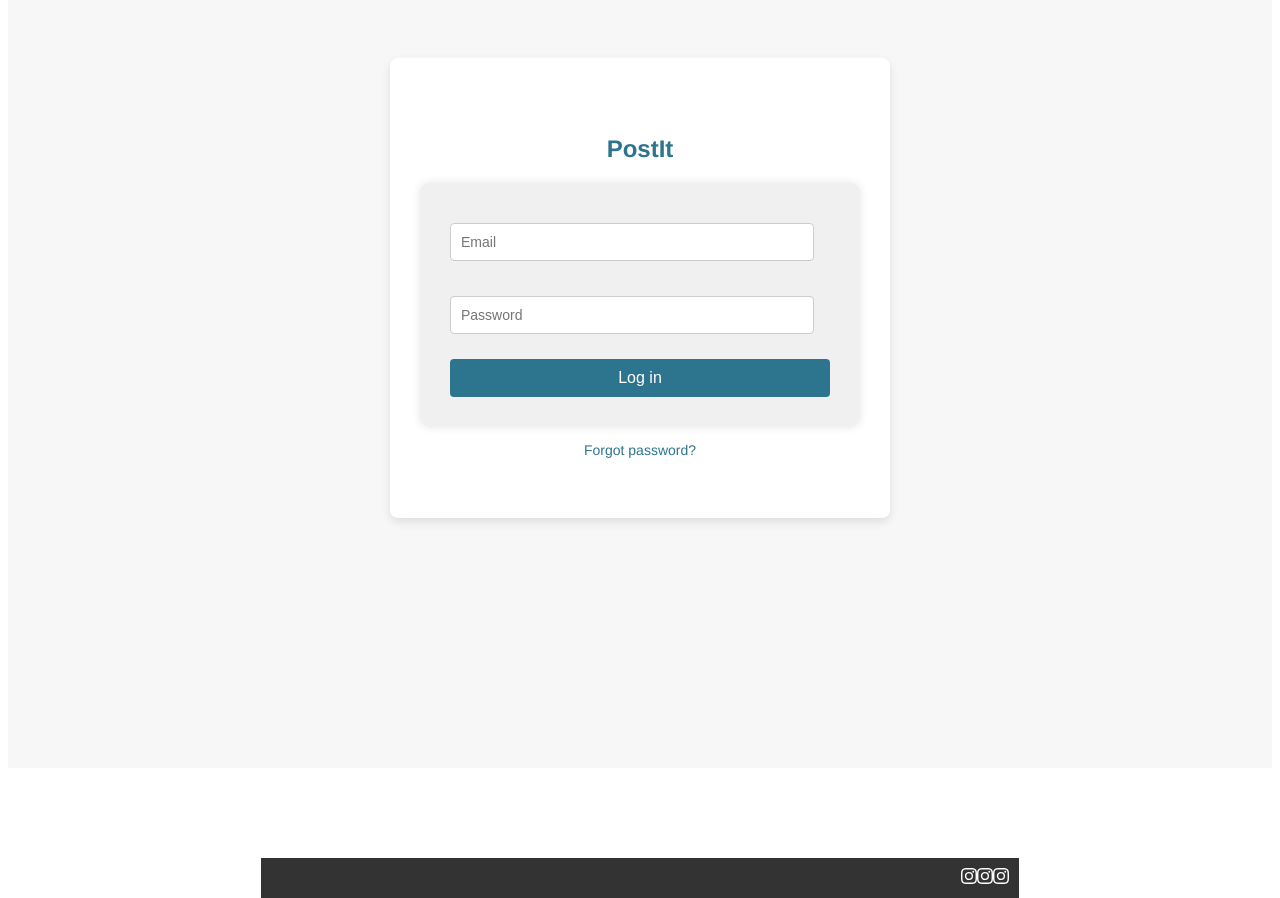
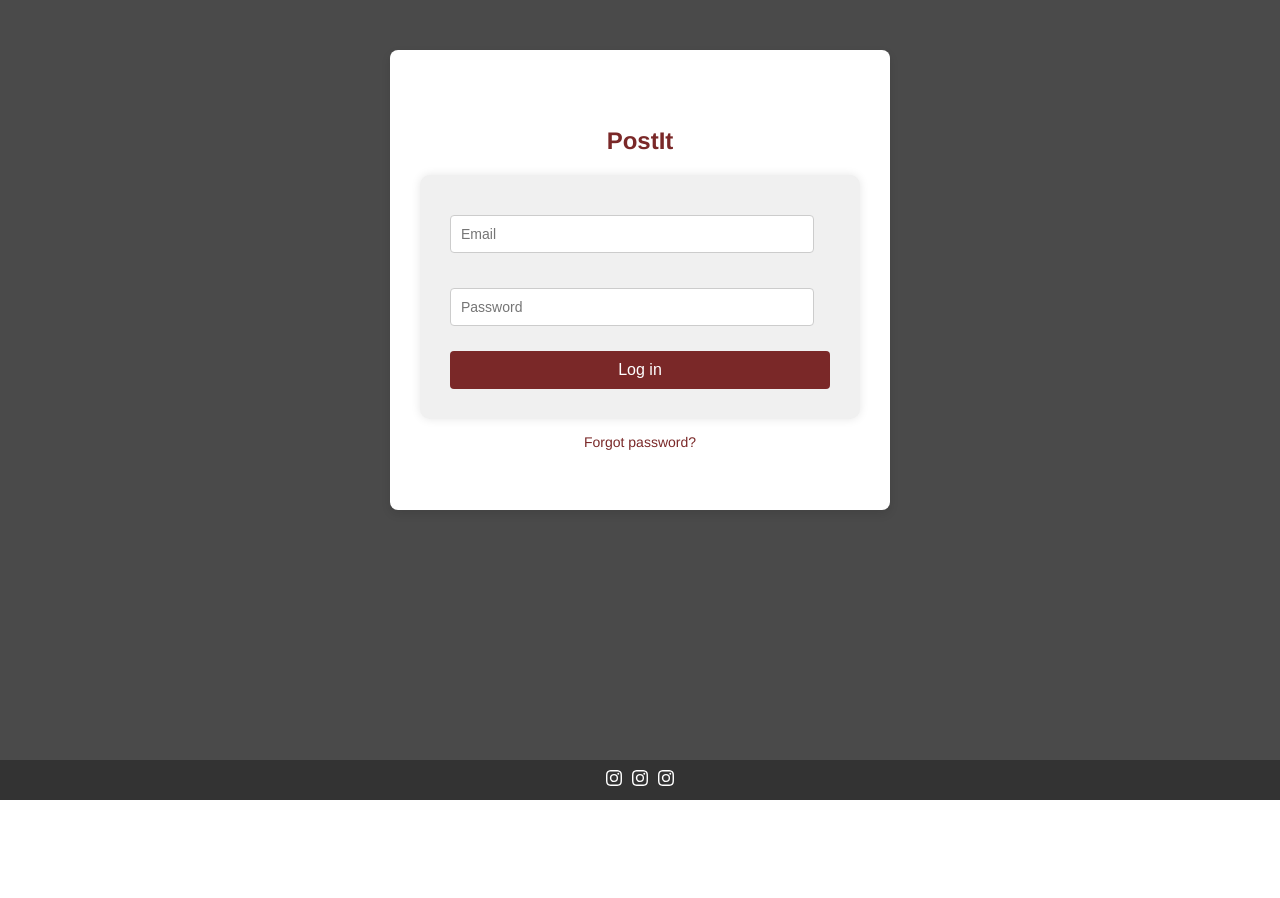
Before and after one commit to Voronkov2004/WebDev_Team_AR, a Vue app: page /#/login in a window 1280 px wide. Shown: the part 200-1098 px from the top of the page. After the commit the page ends 1000 px from the top, so only its background shows below. Built offline with nearby package versions, Linux system fonts and the light colour scheme.

Commit message:
Added styling

```diff
--- a/src/components/AddPostForm.vue
+++ b/src/components/AddPostForm.vue
@@ -1,4 +1,5 @@
 <template>
+<div class = container>
   <div class="post-container">
     <form id="add-post-form" action="index.html" method="GET">
       <div class="form-group">
@@ -12,6 +13,7 @@
       <button type="submit">Create post</button>
     </form>
   </div>
+</div>
 </template>
 
 <script>
@@ -21,6 +23,7 @@ export default {
 </script>
 
 <style>
+
 form {
   background-color: #f0f0f0;
   padding: 30px;
@@ -65,7 +68,7 @@ textarea ~ input[type="file"] {
 }
 button {
   padding: 10px;
-  background-color: #1a73e8;
+  background-color: #7a2828;
   color: white;
   border: none;
   border-radius: 5px;
@@ -74,7 +77,7 @@ button {
 }
 
 button:hover {
-  background-color: #1558b0;
+  background-color: #8e3030;
 }
 
 @media (max-width: 600px) {
--- a/src/components/Footer.vue
+++ b/src/components/Footer.vue
@@ -63,19 +63,26 @@ footer {
   position: relative;
   padding: 10px;
   display: flex;
-  justify-content: space-between;
+  align-items: center; /* Centers items vertically */
+  justify-content: center; /* Centers items horizontally */
   bottom: 0;
   left: 0;
-  margin-top: 90px;
-  margin-left: 20%;
-  margin-right: 20%;
-  width: 60%;
+  margin-top: 0px;
+  margin-left: 0px;
+  margin-right: 0px;
+  width: 100%;
   box-sizing: border-box;
+}
+.rightFot {
+  display: flex;
+  gap: 10px;
+  align-items: center;
+  justify-content: center;
 }
 
 .rightFot > a {
   color: white;
   text-decoration: none;
-  gap: 10px;
+  font-size: 1rem;
 }
 </style>
--- a/src/components/LoginComponent.vue
+++ b/src/components/LoginComponent.vue
@@ -92,7 +92,7 @@ export default {
   justify-content: center;
   align-items: center;
   min-height: 100vh;
-  background-color: #f7f7f7;
+  background-color: #4a4a4a;
   padding: 80px;
   box-sizing: center;
 }
@@ -116,7 +116,7 @@ form {
 .login-box h1 {
   font-size: 24px;
   margin-bottom: 20px;
-  color: #2d748e;
+  color: #7a2828;
 }
 
 input[type="email"],
@@ -132,7 +132,7 @@ input[type="password"] {
 button {
   width: 100%;
   padding: 10px;
-  background-color: #2d748e;
+  background-color: #7a2828;
   border: none;
   border-radius: 4px;
   color: white;
@@ -141,14 +141,14 @@ button {
 }
 
 button:hover {
-  background-color: #24607a;
+  background-color: #8e3030;
 }
 
 .forgot-password {
   display: block;
   margin-top: 15px;
   font-size: 14px;
-  color: #2d748e;
+  color: #7a2828;
   text-decoration: none;
 }
 
--- a/src/components/Post.vue
+++ b/src/components/Post.vue
@@ -43,7 +43,7 @@ export default {
 <style scoped>
 
 .blogPost {
-  border: 3px solid black;
+  border:3px solid black;
   border-radius: 10px;
   width: 80%;
   max-width: 800px;
--- a/src/views/Blogpost.vue
+++ b/src/views/Blogpost.vue
@@ -59,6 +59,7 @@ export default {
 </script>
 
 <style>
+
 main {
   width: 90%;
   max-width: 1200px;
@@ -69,7 +70,7 @@ main {
 }
 .reset-button {
   align-items: center;
-  background-color: #723d3d;
+  background-color: #7a2828;
   border-radius: .25rem;
   color: #fff;
   font-size: 16px;
@@ -79,7 +80,7 @@ main {
 }
 
 .reset-button:hover {
-  background-color: #a45a5a;
+  background-color: #8e3030;
 }
 
 </style>
--- a/src/views/Login.vue
+++ b/src/views/Login.vue
@@ -18,3 +18,16 @@ export default {
   },
 };
 </script>
+
+<style>
+
+body {
+  margin: 0;
+  padding: 0;
+  box-sizing: border-box;
+
+}
+
+
+
+</style>
```
